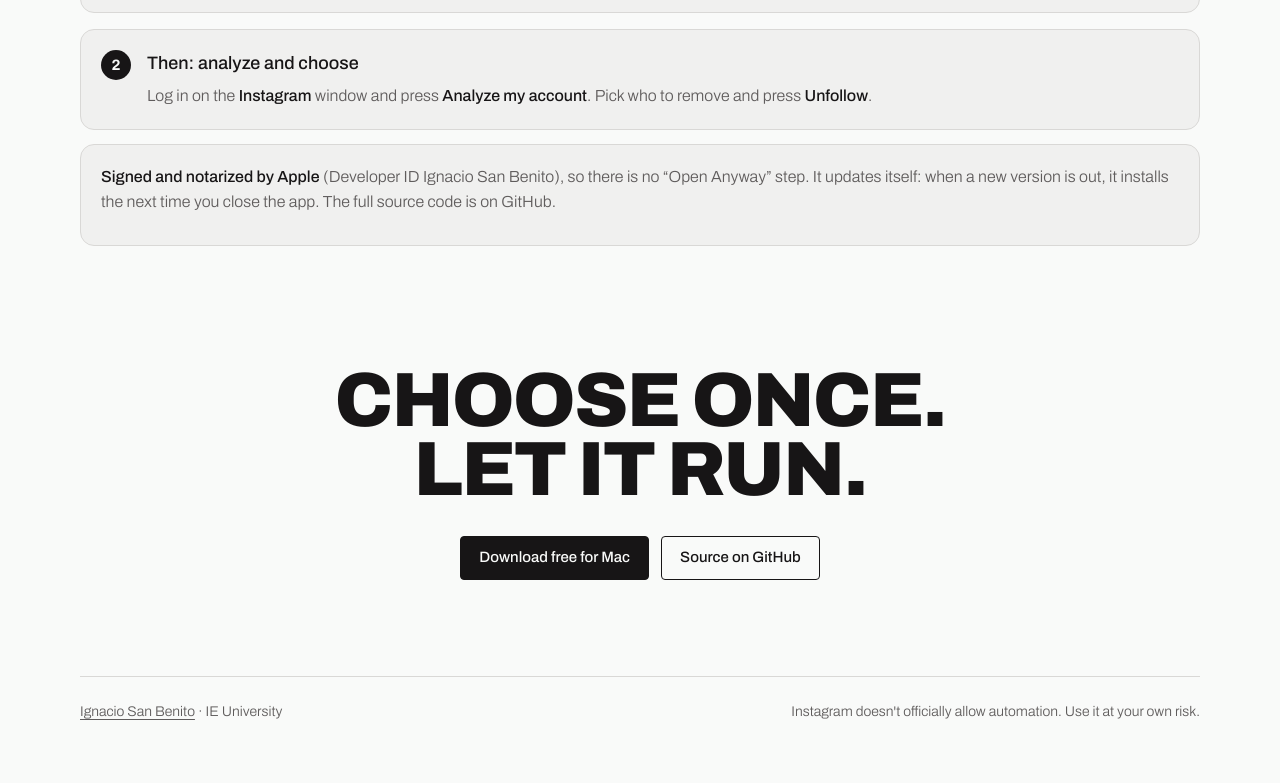
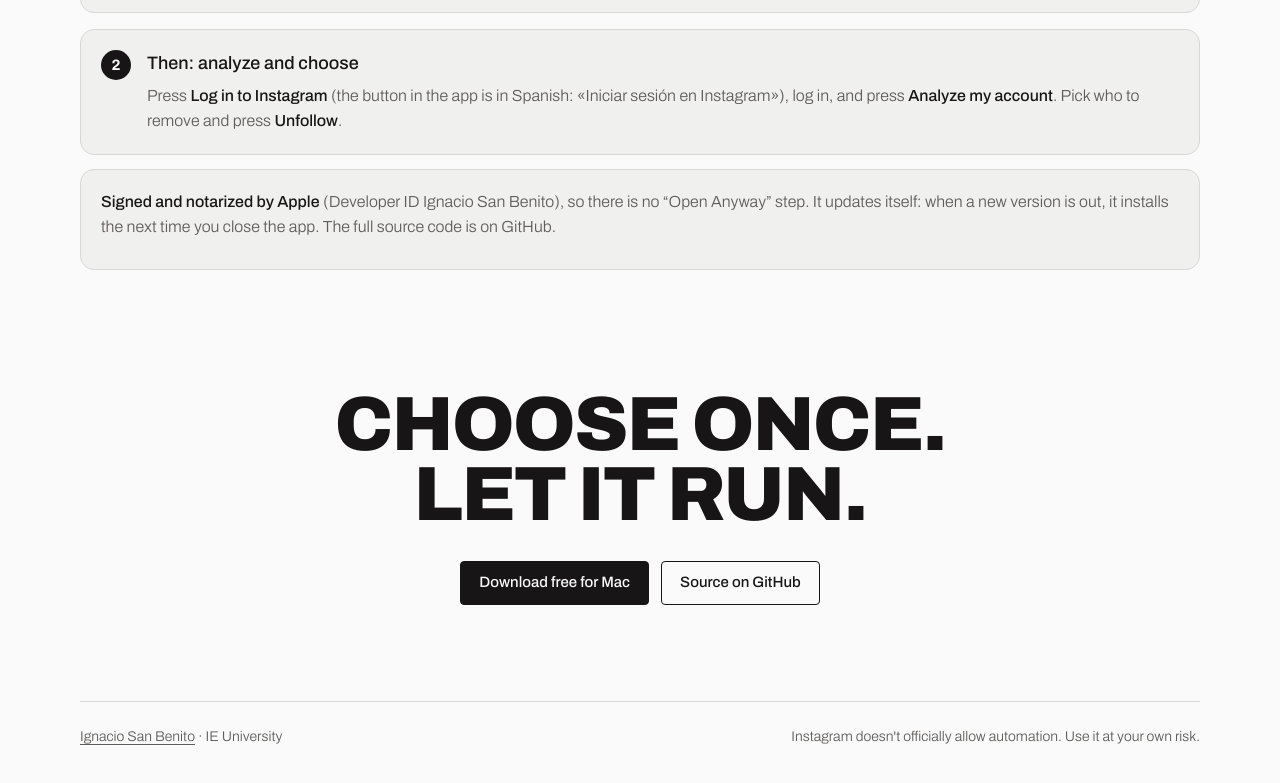
Before and after one commit to nachoie123/ig-cleaning, a plain HTML site: page docs/index.html in a window 1280 px wide. Shown: the part 4059-4842 px from the top of the page. Drawn offline with Linux system fonts and the light colour scheme.

Commit message:
Landing y README: el botón de iniciar sesión de la 1.3
Co-Authored-By: Claude Opus 5.5 <noreply@anthropic.com>

```diff
--- a/docs/index.html
+++ b/docs/index.html
@@ -501,7 +501,7 @@
   <p class="isub">About a minute. Signed and notarized by Apple, so it opens with a double-click.</p>
   <ol class="isteps">
     <li class="noart"><div><b class="t">Download and install</b><p>Open <b>IG-Cleaning.pkg</b> and click <b>Install</b>. It goes into Applications and opens by itself.</p><p style="margin-top:14px"><a class="btn" href="https://github.com/nachoie123/ig-cleaning/releases/latest/download/IG-Cleaning.pkg">Download IG-Cleaning.pkg</a></p></div></li>
-    <li class="noart"><div><b class="t">Then: analyze and choose</b><p>Log in on the <b>Instagram</b> window and press <b>Analyze my account</b>. Pick who to remove and press <b>Unfollow</b>.</p></div></li>
+    <li class="noart"><div><b class="t">Then: analyze and choose</b><p>Press <b>Log in to Instagram</b> (the button in the app is in Spanish: «Iniciar sesión en Instagram»), log in, and press <b>Analyze my account</b>. Pick who to remove and press <b>Unfollow</b>.</p></div></li>
   </ol>
   <div class="iwhy">
     <p><b>Signed and notarized by Apple</b> (Developer ID Ignacio San Benito), so there is no “Open Anyway” step. It updates itself: when a new version is out, it installs the next time you close the app. The full source code is on GitHub.</p>
```
Also changed, not shown: 1 other file.
